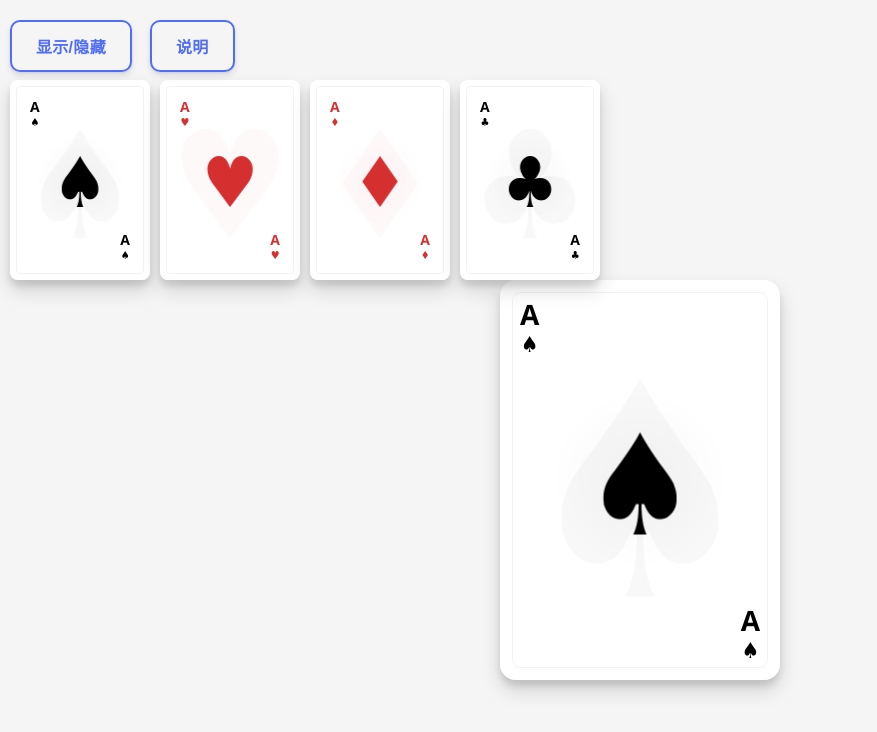
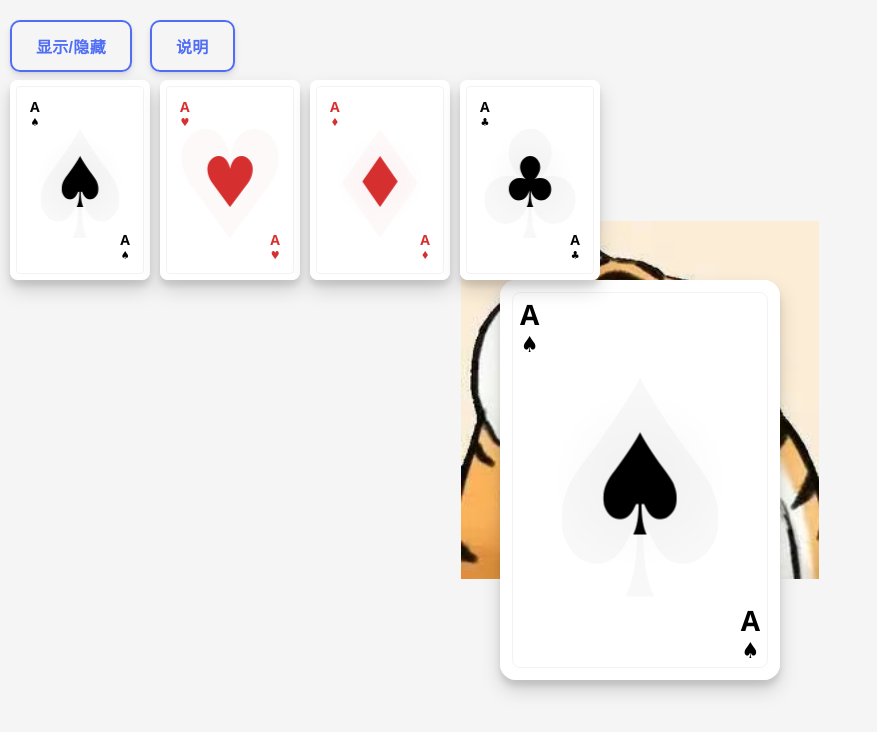
Before and after one commit to PDXDPKQ/magic-tiger, a plain HTML site: page index.html in a window 1280 px wide. Shown: the whole page, without its empty margins (0-877 px from the left). Drawn offline with Linux system fonts and the light colour scheme.

Commit message:
index.html

```diff
--- a/index.html
+++ b/index.html
@@ -1,7 +1,7 @@
 <!DOCTYPE html>
 <html>
 <head>
-	<link rel="icon" href="/magic-tigei/tiger.ico" type="image/x-icon">
+	<link rel="icon" href="/magic-tiger/tiger.ico" type="image/x-icon">
     <meta charset="UTF-8">
     <meta name="viewport" content="width=device-width, initial-scale=1.0">
     <title>魔术</title>
@@ -532,10 +532,10 @@
 	<div class="btn-container">
 		<button class="btn-ripple outline" id="toggle-btn">显示/隐藏</button>
 		<button class="btn-ripple outline" id="tips-btn">说明</button>
-		<img src = "/magic-tigei/tiger.ico" id = "tiger-btn">
+		<img src = "/magic-tiger/tiger.ico" id = "tiger-btn">
 	</div>
 
-	<img src="/magic-tigei/tiger.ico" id="tiger">
+	<img src="/magic-tiger/tiger.ico" id="tiger">
 
 	<div id="tiger-text">
 		<p style="margin-top: 2rem; color: #312f2f;">就你也配看？</p>
@@ -1045,6 +1045,7 @@
 
 
 
+
 	// 页面加载完成后初始化
 	document.addEventListener('DOMContentLoaded', init);
 
```
